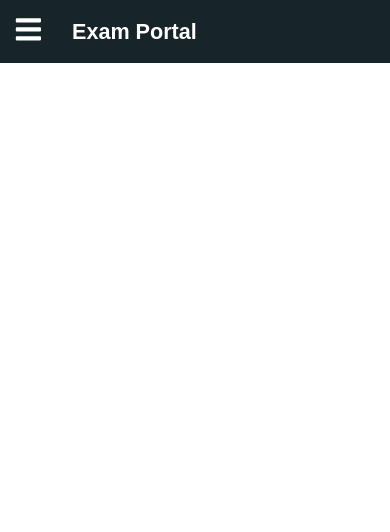
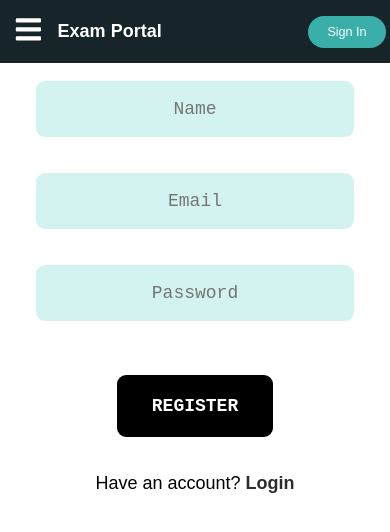
Before and after one commit to The-Four-People/Online-Examination, a React (Create React App) app in the folder client/: page /register in a window 390 px wide. Shown: the top 532 px of the page. Built offline with nearby package versions, Linux system fonts and the light colour scheme.

Commit message:
Sidebar added with fixes

```diff
--- a/client/src/App.css
+++ b/client/src/App.css
@@ -240,7 +240,7 @@
 .navbar-brand h3 {
     margin: 0px 1rem 0rem 1rem;
     color: white;
-    font-size: 2rem;
+    font-size: 1.5rem;
 }
 
 .navbar-items {
@@ -335,7 +335,7 @@
 
 .menu {
     background-color: var(--prim);
-    width: 10rem;
+    width: 15rem;
     height: 100vh;
     display: flex;
     justify-content: center;
@@ -356,7 +356,7 @@
     display: flex;
     justify-content: start;
     align-items: center;
-    padding: 0.5rem 0 0.5rem 1rem;
+    padding: 0.5rem 1rem 0.5rem 1rem;
     height: 3.2rem;
 }
 .menu-text > a {
@@ -367,6 +367,7 @@
     align-items: center;
     padding: 0.5rem 1rem;
     border-radius: 4px;
+    width: 100%;
 }
 .menu-text > a:hover {
     background-color: #2b7a78;
@@ -382,23 +383,18 @@
     align-items: center;
 }
 /* /sidebar */
-@media only screen and (max-width: 600px) {
-    .navbar-icon {
-        display: none;
-    }
-    .navbar-brand h3 {
+
+@media only screen and (max-width: 1110px) {
+    .navbar-link {
+        padding: 1rem;
         font-size: 1rem;
     }
-    #card-user-name {
-        display: none;
+
+    .navbar-brand h3 {
+        font-size: 1.2rem;
     }
-    #card-dropdown {
-        left: -4rem;
+    .btn {
         font-size: 0.8rem;
-        width: 5.8rem;
-    }
-    .card-user-icon {
-        margin: 0 0.5rem 0 0.5rem;
     }
 }
 
@@ -419,16 +415,33 @@
     }
 }
 
-@media only screen and (max-width: 1110px) {
-    .navbar-link {
-        padding: 0.8rem 1rem 1rem 1rem;
+@media only screen and (max-width: 600px) {
+    .navbar-icon {
+        display: none;
+    }
+    #btn-sign-in {
+        font-size: 0.7rem;
+    }
+    .dropdown {
+        margin-left: 0;
+    }
+    .navbar-container {
+        padding-right: 0rem;
+    }
+    .navbar-brand h3 {
         font-size: 1rem;
+        margin-left: 0.2rem;
+        margin-right: 0.2rem;
     }
-
-    .navbar-brand h3 {
-        font-size: 1.2rem;
+    #card-user-name {
+        display: none;
     }
-    .btn {
+    #card-dropdown {
+        left: -4rem;
         font-size: 0.8rem;
+        width: 5.8rem;
+    }
+    .card-user-icon {
+        margin: 0 0.5rem 0 0.5rem;
     }
 }
--- a/client/src/App.js
+++ b/client/src/App.js
@@ -5,28 +5,19 @@ import { Navbar, Sidebar } from './components/componentIndex';
 
 function App() {
     return (
-        // <BrowserRouter>
-        //     <Switch>
-        //         <Route exact path='/'>
-        //             <Home />
-        //         </Route>
-        //         <Route exact path='/login'>
-        //             <Login />
-        //         </Route>
-        //         <Route exact path='/register'>
-        //             <Register />
-        //         </Route>
-        //     </Switch>
-        // </BrowserRouter>
-
-        <>
-            <BrowserRouter>
-                <Navbar />
-                <Switch>
-                    <Route path='/' />
-                </Switch>
-            </BrowserRouter>
-        </>
+        <BrowserRouter>
+            <Switch>
+                <Route exact path='/'>
+                    <Home />
+                </Route>
+                <Route exact path='/login'>
+                    <Login />
+                </Route>
+                <Route exact path='/register'>
+                    <Register />
+                </Route>
+            </Switch>
+        </BrowserRouter>
     );
 }
 
--- a/client/src/components/SidebarData1.js
+++ b/client/src/components/SidebarData1.js
@@ -5,7 +5,7 @@ import * as IoIcons from 'react-icons/io';
 
 export const SidebarData1 = [
     {
-        title: 'Page 1',
+        title: 'A very long task',
         path: '/',
         icon: <AiIcons.AiFillHome />,
         cName: 'menu-text',
```
